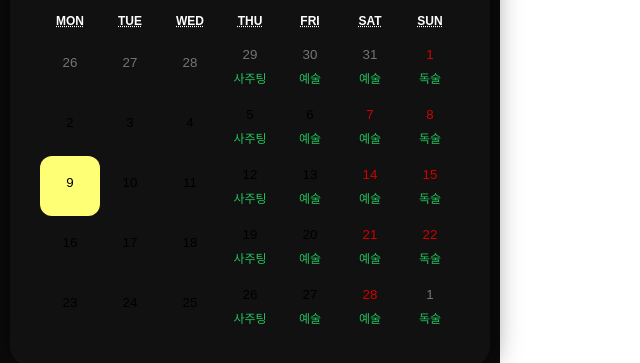
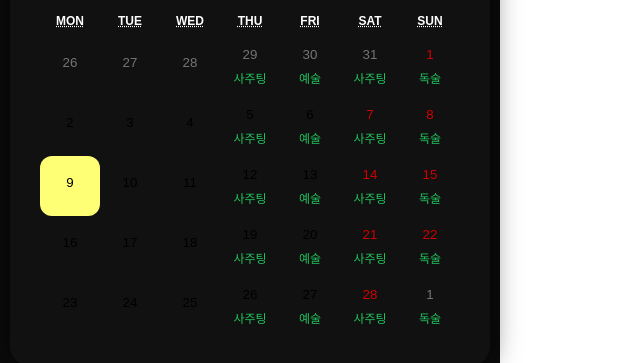
Before and after one commit to Semy-sudo/reservation-calendar, a React (Vite) app: page / in a window 1280 px wide. Shown: the part 920-1283 px from the top of the page, without its empty margins (0-640 px from the left). Built offline with nearby package versions, Linux system fonts and the light colour scheme; no server answers; the database is empty.

Commit message:
first commit

```diff
--- a/src/components/ReservationPage.jsx
+++ b/src/components/ReservationPage.jsx
@@ -155,11 +155,11 @@ if (diff <= 4) {
     if (day === 0) return "독술";
 
     // 금 or 토
-    if (day === 5 || day === 6)
+    if (day === 5)
       return "예술";
 
     // 목
-    if (day === 4)
+    if (day === 4 || day === 6)
       return "사주팅";
 
     return null;
```
